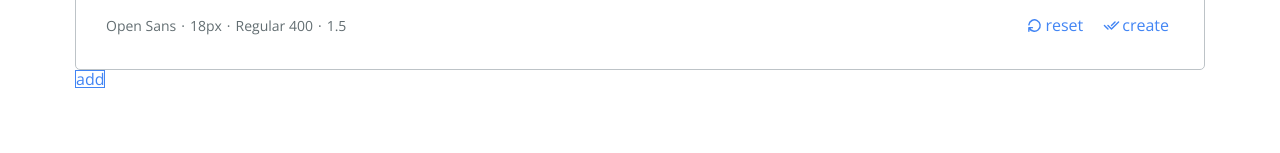
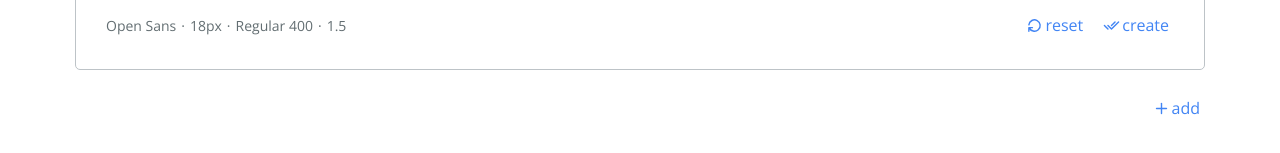
Before and after one commit to minapark127/your_style_guide, a React (Create React App) app: page / in a window 1280 px wide. Both pictures are taken after typing "Sample" into the empty fields and a click on the button "Start". Shown: the part 553-706 px from the top of the page. Built offline with nearby package versions, Linux system fonts and the light colour scheme.

Commit message:
typography delete button

```diff
--- a/src/Assets/Icons.js
+++ b/src/Assets/Icons.js
@@ -157,3 +157,44 @@ export const CheckIcon = (
     <path d="M2 12l5 5m5 -5l5 -5" />
   </svg>
 );
+
+export const AddIcon = (
+  <svg
+    xmlns="http://www.w3.org/2000/svg"
+    className="icon icon-tabler icon-tabler-plus"
+    width="20"
+    height="20"
+    viewBox="0 0 24 24"
+    strokeWidth="1.5"
+    stroke="#3d3d3d"
+    fill="none"
+    strokeLinecap="round"
+    strokeLinejoin="round"
+  >
+    <path stroke="none" d="M0 0h24v24H0z" fill="none" />
+    <line x1="12" y1="5" x2="12" y2="19" />
+    <line x1="5" y1="12" x2="19" y2="12" />
+  </svg>
+);
+
+export const DeleteIcon = (
+  <svg
+    xmlns="http://www.w3.org/2000/svg"
+    className="icon icon-tabler icon-tabler-trash"
+    width="20"
+    height="20"
+    viewBox="0 0 24 24"
+    strokeWidth="1.5"
+    stroke="#3d3d3d"
+    fill="none"
+    strokeLinecap="round"
+    strokeLinejoin="round"
+  >
+    <path stroke="none" d="M0 0h24v24H0z" fill="none" />
+    <line x1="4" y1="7" x2="20" y2="7" />
+    <line x1="10" y1="11" x2="10" y2="17" />
+    <line x1="14" y1="11" x2="14" y2="17" />
+    <path d="M5 7l1 12a2 2 0 0 0 2 2h8a2 2 0 0 0 2 -2l1 -12" />
+    <path d="M9 7v-3a1 1 0 0 1 1 -1h4a1 1 0 0 1 1 1v3" />
+  </svg>
+);
--- a/src/Components/Typography.js
+++ b/src/Components/Typography.js
@@ -1,13 +1,101 @@
 import React, { useState } from "react";
 import StyleGuideSectionLayout from "./StyleGuideSectionLayout";
 import TypographyForm from "./TypographyForm";
+import { AddIcon, DeleteIcon } from "../Assets/Icons";
+import styled from "styled-components";
+import { slideIn } from "./GlobalStyles";
+
+const Section = styled.section`
+  animation: ${slideIn} 0.5s cubic-bezier(0.25, 0.46, 0.45, 0.94) both;
+  position: relative;
+  .delete {
+    z-index: 1;
+    position: absolute;
+    right: -15px;
+    top: -15px;
+    button {
+      border-radius: 50%;
+      color: var(--color-red);
+      background-color: white;
+      border: 1px solid var(--color-red);
+      svg {
+        width: 20px;
+        height: 20px;
+        stroke: var(--color-red);
+      }
+      &:hover {
+        opacity: 1;
+        background: var(--color-red);
+        color: white;
+        border: 1px solid transparent;
+        svg {
+          stroke: white;
+        }
+      }
+    }
+  }
+`;
+
+const ButtonContainer = styled.div`
+  display: flex;
+  justify-content: flex-end;
+  button {
+    border: none;
+    display: flex;
+    align-content: center;
+    padding: 5px;
+    border-radius: 5px;
+    transition: all linear 0.2s;
+    svg {
+      stroke: var(--color-blue);
+      stroke-width: 2;
+      margin-right: 2px;
+      width: 17px;
+      height: 17px;
+    }
+    &:hover {
+      opacity: 0.8;
+      color: var(--color-grey);
+      svg {
+        stroke: var(--color-grey);
+      }
+    }
+  }
+`;
+
+//style ends
 
 const useAdd = (initialValue) => {
   const [clickedNumber, setClickedNumber] = useState(initialValue);
   const added = [];
 
+  const onDelete = (event) => {
+    const {
+      target: { tagName },
+    } = event;
+
+    switch (tagName) {
+      case "BUTTON":
+        event.target.parentElement.parentElement.style.display = "none";
+        break;
+      case "svg":
+        event.target.parentElement.parentElement.parentElement.style.display =
+          "none";
+        break;
+      default:
+        break;
+    }
+  };
+
   for (var i = 0; i < clickedNumber; i += 1) {
-    added.push(<TypographyForm key={i} />);
+    added.push(
+      <Section key={i}>
+        <TypographyForm />
+        <ButtonContainer className="delete">
+          <button onClick={onDelete}>{DeleteIcon}</button>
+        </ButtonContainer>
+      </Section>
+    );
   }
 
   const onClick = () => {
@@ -25,7 +113,9 @@ const Typography = () => {
       <div>
         <TypographyForm />
         {add.added}
-        <button {...add}>add</button>
+        <ButtonContainer>
+          <button onClick={add.onClick}>{AddIcon}add</button>
+        </ButtonContainer>
       </div>
     </StyleGuideSectionLayout>
   );
--- a/src/Components/TypographyForm.js
+++ b/src/Components/TypographyForm.js
@@ -18,6 +18,7 @@ import styled from "styled-components";
 const Wrapper = styled.form`
   border: var(--border-lightGrey);
   border-radius: 5px;
+  margin-bottom: 25px;
 `;
 
 const SelectBar = styled.div`
```
Also changed, not shown: 1 other file (tests, documents, lock files or other folders).
